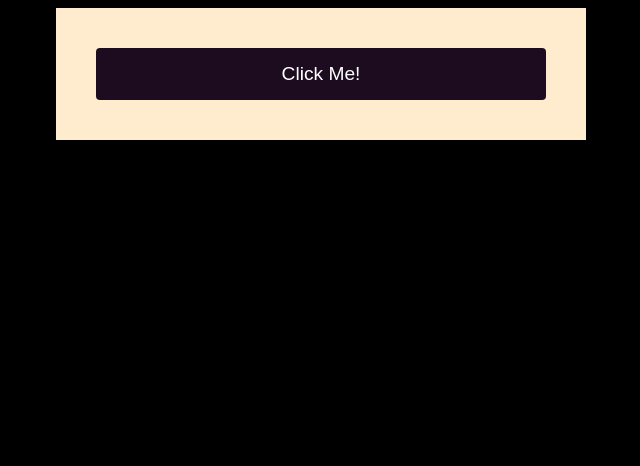
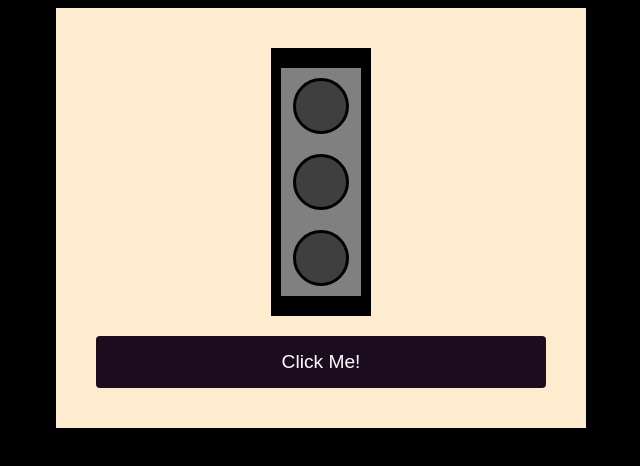
Before and after one commit to josusz/bootcamp-devjr-modulo3-traffic-light, a plain HTML site: page index.html in a window 1280 px wide. Shown: the whole page, without its empty margins (319-959 px from the left). Drawn offline with Linux system fonts and the light colour scheme.

Commit message:
adequações no css

```diff
--- a/index.html
+++ b/index.html
@@ -8,15 +8,17 @@
 </head>
 <body>
     <div class="container">
-        <div class="panel">
-            <div class="red-light">
+        <div class="traffic-light">
+            <div class="panel">
+                <div class="light light-off">
 
-            </div>
-            <div class="yellow-light">
+                </div>
+                <div class="light light-off">
 
-            </div>
-            <div class="green-light">
+                </div>
+                <div class="light light-off">
 
+                </div>
             </div>
         </div>
         <button>Click Me!</button>
--- a/style.css
+++ b/style.css
@@ -21,3 +21,49 @@ button{
     display: flex;
     flex-direction: column;
 }
+
+.traffic-light{
+    background-color: #000;
+    width: 100px;
+    padding-top: 10px;
+    padding-bottom: 10px;
+    display: flex;
+    flex-direction: column;
+    margin: auto;
+    margin-bottom: 20px;
+}
+
+.panel{
+    background-color: #808080;
+    margin: 10px;
+    padding: 10px;
+    display: flex;
+    flex-direction: column;
+    row-gap: 20px;
+}
+
+.light{
+    width: 50px;
+    height: 50px;
+    margin: auto;
+    border-color: #000;
+    border-width: medium;
+    border-style: solid;
+    border-radius: 50%;
+}
+
+.light-off{
+    background-color: #3f3f3f;
+}
+
+.red-light{
+    background-color: #ff0000;
+}
+
+.yellow-light{
+    background-color: #ffff00;
+}
+
+.green-light{
+    background-color: #00ff00;
+}
```
